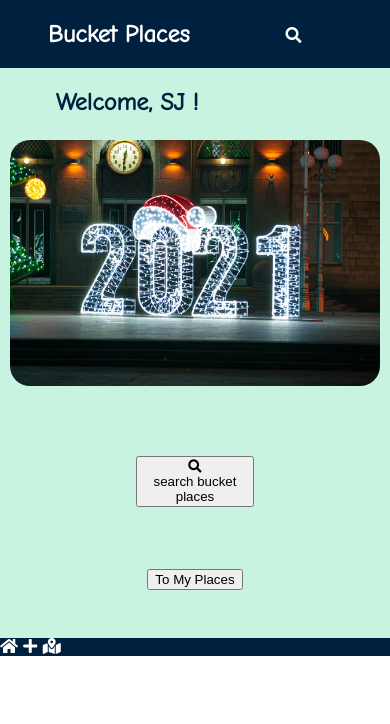
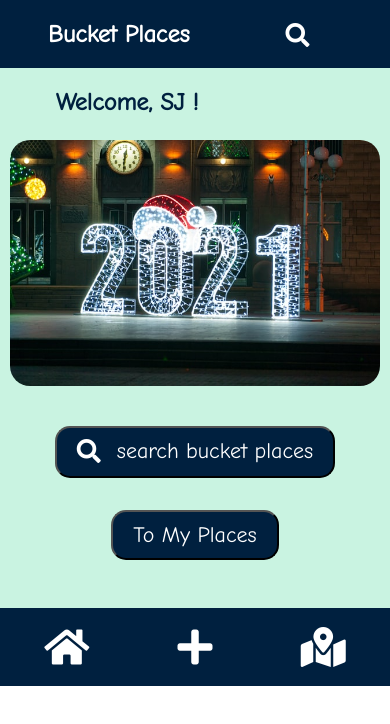
Before and after one commit to SeungjooKimSJ/ajax-project, a website: page index.html in a window 390 px wide. Drawn offline with Linux system fonts and the light colour scheme.

Commit message:
Checked looks fine on a mobile screen sized. #1

```diff
--- a/css/styles.css
+++ b/css/styles.css
@@ -1,7 +1,7 @@
 @import url('https://fonts.googleapis.com/css2?family=Comic+Neue&display=swap');
 
 
-body {
+* {
   font-family: 'Comic Neue', cursive;
 }
 
@@ -19,14 +19,11 @@ header {
 
 .header-search-icon {
   margin-left: 3rem;
-  margin-top: 1.7rem;
+  margin-top: 1.4rem;
+  font-size: 1.5rem;
 }
 
 main {
-  /* display: flex;
-  justify-content: center; */
-  /* flex-direction: column; */
-  /* text-align: center; */
   background-color: #C9F3E1;
   color: #00203F;
 }
@@ -56,20 +53,42 @@ main {
 
 .main-first-btn {
   margin-bottom: 2rem;
-  border-radius: 15px;
-  padding: 30px 136px;
 }
 
-/* .main-btn-search-icon {
+.main-first-btn button {
+  display: flex;
+  font-size: 22px;
+}
 
-} */
+.main-btn-search-icon {
+  margin-right: 1rem;
+  font-size: 1.5rem;
+}
 
 .main-second-btn {
   margin-bottom: 3rem;
 }
 
+.main-second-btn button {
+  font-size: 22px;
+}
+
+.main-first-btn button,
+.main-second-btn button {
+  padding: 10px 20px;
+  border-radius: 15px;
+  background-color: #00203F;
+  color: #ffffff;
+}
+
 footer {
-  display: flex;
   background-color: #00203f;
   color: #ffffff;
+  padding: 1.2rem 0;
 }
+
+.footer-icons {
+  display: flex;
+  justify-content: space-around;
+  font-size: 2.5rem;
+}
```
